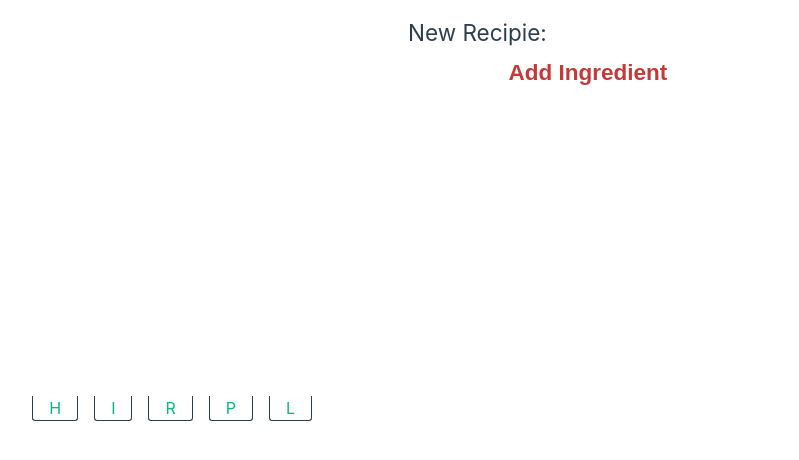
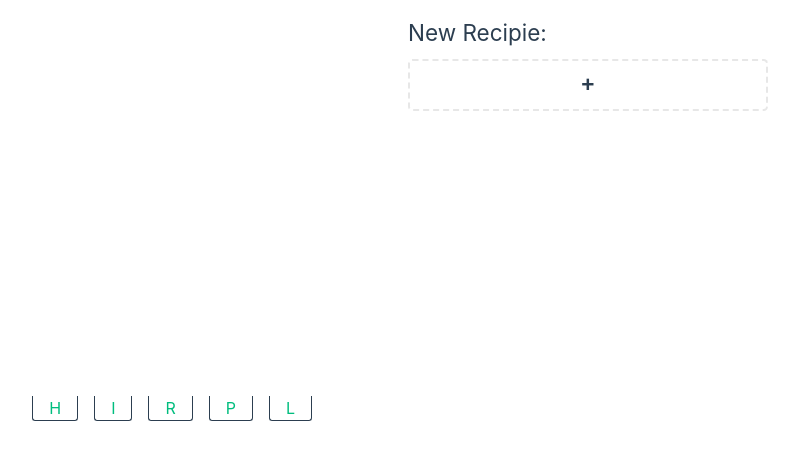
Before and after one commit to benjamin-wright/ingredients, a Vue app: page /recipies/new/ingredients in a window 1280 px wide. Shown: the top 460 px of the page, without its empty margins (232-1031 px from the left). Built offline with nearby package versions, Linux system fonts and the light colour scheme.

Commit message:
re-using NewThing component for list item additions

```diff
--- a/src/assets/main.css
+++ b/src/assets/main.css
@@ -59,6 +59,11 @@ main {
 
 button {
   cursor: pointer;
+  background: none;
+  color: var(--color-highlight);
+  border: none;
+  font-weight: bold;
+  font-size: 1.5em;
 }
 
 button[type="submit"], button[type="reset"] {
--- a/src/components/EventsList.vue
+++ b/src/components/EventsList.vue
@@ -110,12 +110,4 @@ ul {
   opacity: 0;
   transform: translateX(30px);
 }
-
-button {
-    background: none;
-    color: var(--color-highlight);
-    border: none;
-    font-weight: bold;
-    font-size: 1.5em;
-}
 </style>
--- a/src/components/NewThing.vue
+++ b/src/components/NewThing.vue
@@ -1,15 +1,26 @@
 <script setup lang="ts">
 import { useRouter } from 'vue-router';
 
-defineProps<{
-  to: string,
+const props = defineProps<{
+  to?: string,
+  click?: () => void,
 }>()
 
 const router = useRouter();
+
+function handler() {
+    if (props.to) {
+        router.push(props.to);
+    }
+
+    if (props.click) {
+        props.click();
+    }
+}
 </script>
 
 <template>
-    <button @click.prevent="router.push(to)">
+    <button @click.prevent="handler">
         +
     </button>
 </template>
--- a/src/components/ObjectList.vue
+++ b/src/components/ObjectList.vue
@@ -44,6 +44,7 @@ function edit(object: T) {
 
 <template>
   <div class="object-list">
+    <TransitionGroup name="list">
       <div @click="select($event)" class="object" v-for="obj in data" :key="obj.id">
         <slot :obj="obj">
           <h2>{{ obj.id }}</h2>
@@ -57,6 +58,7 @@ function edit(object: T) {
           </button>
         </div>
       </div>
+    </TransitionGroup>
   </div>
 </template>
 
--- a/src/stores/new-recipie.ts
+++ b/src/stores/new-recipie.ts
@@ -29,6 +29,7 @@ export const useNewRecipieStore = defineStore('new-recipie', {
                 this.clear();
                 return;
             }
+
             await store.newRecipie(this.name, this.description, 1, this.ingredients, this.steps.map(s => s.content));
             this.clear();
         },
--- a/src/views/NewRecipieIngredientsView.vue
+++ b/src/views/NewRecipieIngredientsView.vue
@@ -6,6 +6,7 @@
   import FormTemplate from "@/components/FormTemplate.vue";
   import IngredientInput from "@/components/IngredientInput.vue";
   import RecipieIngredient from "@/models/RecipieIngredient";
+  import NewThing from "@/components/NewThing.vue";
   import { QuantityUnit } from "@/models/QuantityUnit";
 
   const router = useRouter();
@@ -42,6 +43,6 @@
       :ingredients="ingredients.ingredients"
       @delete="store.ingredients.splice(idx, 1)"
     />
-    <button @click.prevent="add">Add Ingredient</button>
+    <NewThing @click="add" />
   </FormTemplate>
 </template>
--- a/src/views/NewRecipieStepsView.vue
+++ b/src/views/NewRecipieStepsView.vue
@@ -3,6 +3,7 @@
   import { useRouter } from 'vue-router';
   import FormTemplate from "@/components/FormTemplate.vue";
   import StringInput from "@/components/StringInput.vue";
+  import NewThing from "@/components/NewThing.vue";
 
   const router = useRouter();
   const store = useNewRecipieStore();
@@ -31,7 +32,7 @@
 
 <template>
   <FormTemplate :title="title" cancelLabel="Back" submitLabel="Save" @cancel="cancel" @submit="submit">
-    <TransitionGroup name="list" tag="div">
+    <TransitionGroup name="list">
       <div class="input-row" v-for="step, idx in store.steps" :key="step.id">
         <StringInput
             v-model="store.steps[idx].content"
@@ -44,7 +45,7 @@
         <button @click.prevent="remove(idx)">-</button>
       </div>
     </TransitionGroup>
-    <button @click.prevent="add">Add Step</button>
+    <NewThing @click="add" />
   </FormTemplate>
 </template>
 
@@ -54,8 +55,6 @@
   display: flex;
   justify-content: stretch;
   align-items: stretch;
-
-  margin-bottom: 1em;
 }
 
 .input-row *:first-child {
```
Lines whose indentation alone changed are shown as unchanged.
